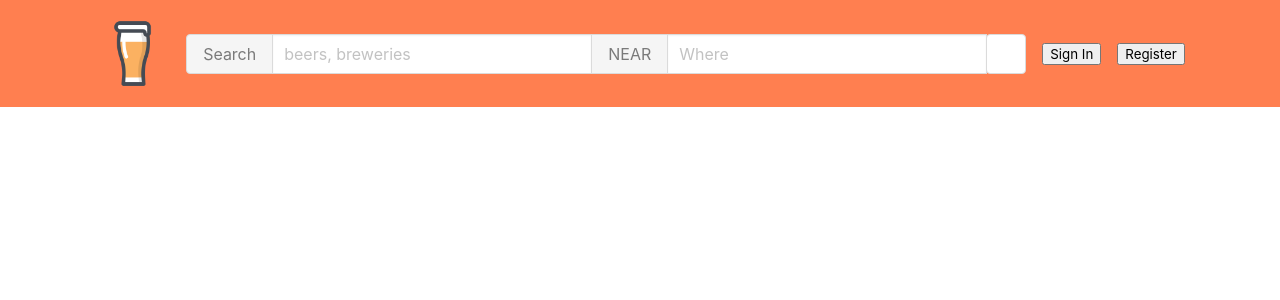
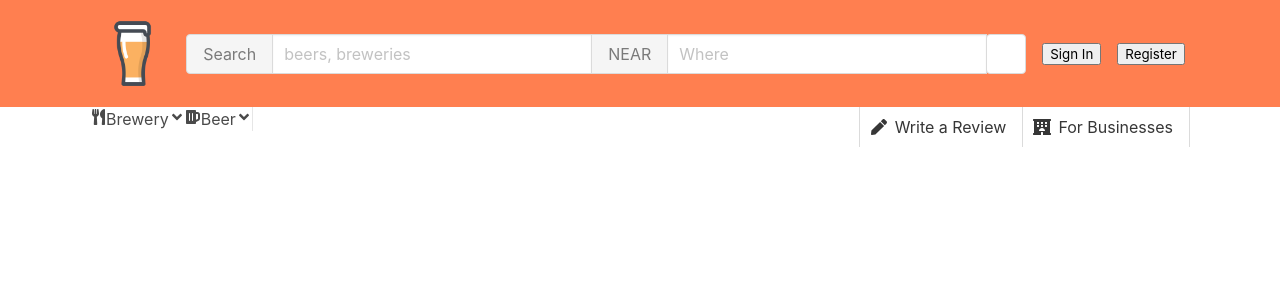
Before and after one commit to Kelltimo/yelp-React, a React (Create React App) app: page /search in a window 1280 px wide. Shown: the top 300 px of the page. Built offline with nearby package versions, Linux system fonts and the light colour scheme.

Commit message:
add subnav

```diff
--- /dev/null
+++ b/src/NavBar/SubNav/SubNav.js
@@ -0,0 +1,31 @@
+import React from 'react';
+import { SubNavItem } from './SubNavItem/SubNavItem';
+import styles from './SubNav.module.css';
+
+export function SubNav() {
+    return (
+        <div className={styles['container']}>
+            <div className={styles['sub-nav']}>
+                <div>
+                    <SubNavItem label='Brewery' icon='fa-utensils' />
+                    <SubNavItem label='Beer' icon='fa-beer' showRightBorder />
+                </div>
+                <div>
+                    <button className={`button ${styles['subnav-button']} ${styles['omit-right-border']}`}>
+                        <span className="icon">
+                            <span className="fas fa-pen"></span>
+                        </span>
+                        <span>Write a Review</span>
+                    </button>
+                    <button className={`button ${styles['subnav-button']}`}>
+                        <span className="icon">
+                            <span className="fas fa-hotel"></span>
+                        </span>
+                        <span>For Businesses</span>
+                    </button>
+                </div>
+            </div>
+        </div>
+
+    );
+}
--- /dev/null
+++ b/src/NavBar/SubNav/SubNav.module.css
@@ -0,0 +1,21 @@
+.sub-nav {
+    display: flex;
+    justify-content: space-between;
+    max-width: 1100px;
+    width: 100%;
+}
+
+.container {
+    display: flex;
+    justify-content: center;
+}
+
+:global(button).subnav-button {
+    border-radius: 0;
+    border-bottom: 0;
+    border-top: 0;
+}
+
+:global(.button).omit-right-border {
+    border-right: none;
+}
--- /dev/null
+++ b/src/NavBar/SubNav/SubNavItem/SubNavItem.js
@@ -0,0 +1,26 @@
+import React from 'react';
+import styles from './SubNavItem.module.css';
+
+export function SubNavItem(props) {
+    const borderClass = props.showRightBorder ? styles['right-border'] : '';
+    return (
+        <div className="dropdown is-hoverable">
+            <div className="dropdown-trigger">
+                <div className={`$styles['sub-nav-item'] ${borderClass}`} aria-haspopup="true" aria-controls="dropdown-menu4">
+                    <span className="icon is-small"><i className={`fas ${props.icon}`}></i></span>
+                    <span>{props.label}</span>
+                    <span className="icon is-small">
+                        <i className="fas fa-angle-down" aria-hidden="true"></i>
+                    </span>
+                </div>
+            </div>
+            <div className="dropdown-menu" id="dropdown-menu4" role="menu">
+                <div className="dropdown-content">
+                    <div className="dropdown-item">
+                        <p>You can insert <strong>any type of content</strong> within the dropdown menu.</p>
+                    </div>
+                </div>
+            </div>
+        </div>
+    );
+}
--- /dev/null
+++ b/src/NavBar/SubNav/SubNavItem/SubNavItem.module.css
@@ -0,0 +1,14 @@
+.sub-nav-item {
+    padding: .35rem;
+    display: flex;
+    align-items: center;
+
+}
+
+.sub-nav-item > * {
+    margin-right: 4px;
+}
+
+.right-border {
+    border-right: 1px solid rgb(230, 230, 230);
+}
--- a/src/Search/Search.js
+++ b/src/Search/Search.js
@@ -1,10 +1,12 @@
 import React from 'react';
 import { NavBar } from '../NavBar/NavBar';
+import { SubNav } from '../NavBar/SubNav/SubNav';
 
 export function Search() {
     return (
         <div>
             <NavBar/>
+            <SubNav/>
         </div>
     );
 }
```
